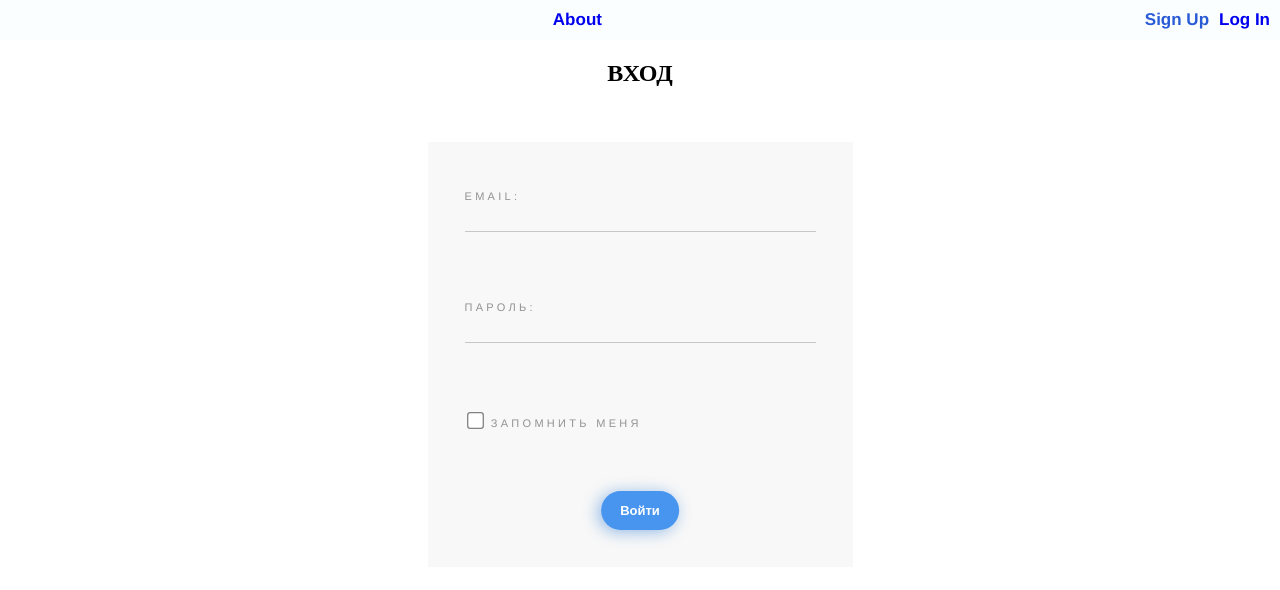
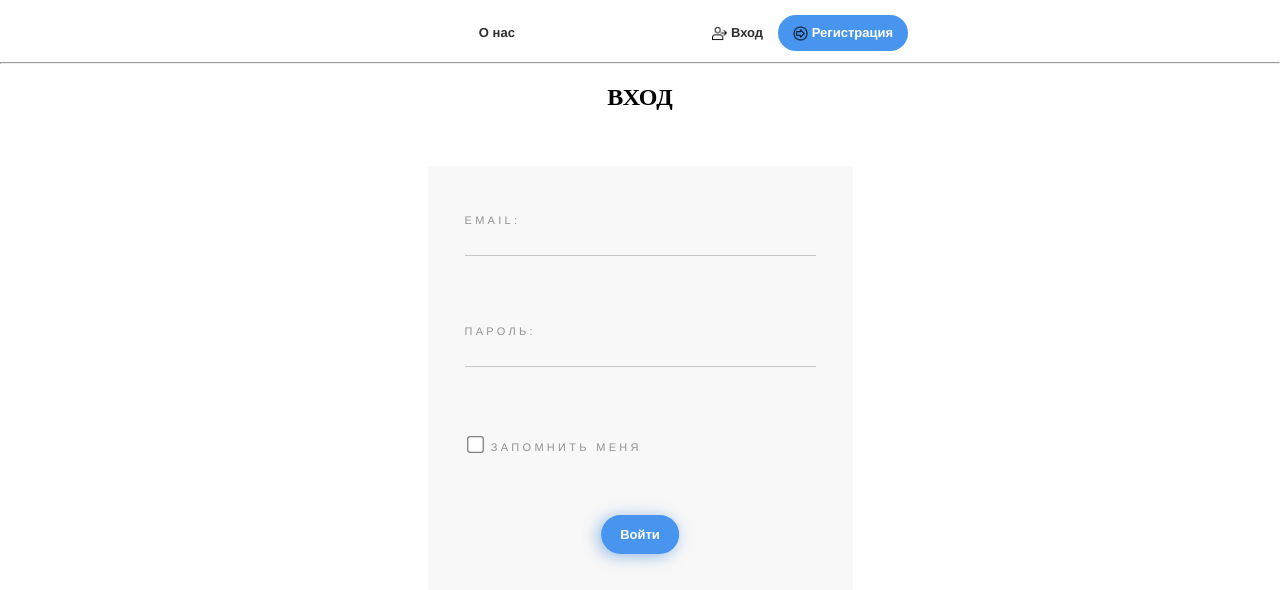
Before and after one commit to Boborikin/Flask-Shortener, a Flask app: page /login in a window 1280 px wide. Shown: the top 590 px of the page. Run offline with Flask 2, Linux system fonts and the light colour scheme; some libraries are stand-ins or nearby versions.

Commit message:
Rework navbar

```diff
--- a/app.py
+++ b/app.py
@@ -152,6 +152,7 @@ def index():
     return render_template('index.html', form=form, link=short_link)
 
 
+
 @app.route('/<code>')
 def redirector(code):
     url = Link.query.filter(Link.short_link.endswith(code)).first()
@@ -176,6 +177,7 @@ def login():
             return redirect(next)
         flash('Invalid username or password')
     return render_template('login.html', form=form)
+
 
 @app.route('/logout')
 @login_required
--- a/static/base.css
+++ b/static/base.css
@@ -10,10 +10,11 @@ body {
 
 ul {
     list-style-type: none;
-    margin: 0;
-    padding: 10px;
-    text-align: center;
-    background-color: rgba(242, 250, 250, 0.30);
+    margin-top: 0px;
+    padding-bottom: 30px;
+    padding-top: 15px;
+    text-align: inherit;
+    background-color: rgba(255, 255, 255, 0.30);
     font-size: 17px;
 
 }
@@ -24,12 +25,20 @@ li {
 
 a {
     text-decoration: none;
+    text-align: center;
 }
 
 #signup {
-    padding-right: 10px;
-    color: #2a5bd7;
+    display: inline-block;
+    background-color: #4895ef;
+    color: #fff;
+    font-size: 0.813rem;
+    font-weight: 700;
+    padding: 10px 15px;
+    border-radius: 28px;
+    vertical-align: middle;
     float: right;
+    margin-right: 30%;
 }
 
 a:hover {
@@ -37,10 +46,52 @@ a:hover {
 }
 
 #login {
+    display: inline-block;
+    font-size: 0.813rem;
+    font-weight: 700;
+    padding: 10px 15px;
+    border-radius: 28px;
     float: right;
+    color: #2e2e2e;
+    margin-left: 11.5%;
 }
 
 #logout {
+     display: inline-block;
+    background-color: #4895ef;
+    color: #fff;
+    font-size: 0.813rem;
+    font-weight: 700;
+    padding: 10px 15px;
+    border-radius: 28px;
+    vertical-align: middle;
     float: right;
+    margin-right: 30%;
+    margin-left: 10%;
+}
 
+#stats {
+    display: inline-block;
+    font-size: 0.813rem;
+    font-weight: 700;
+    padding: 10px 15px;
+    border-radius: 28px;
+    float: right;
+    color: #2e2e2e;
+    margin-right: 2%;
 }
+
+#about {
+    display: inline-block;
+    font-size: 0.813rem;
+    font-weight: 700;
+    padding: 10px 15px;
+    border-radius: 28px;
+    float: right;
+    color: #2e2e2e;
+    margin-right: 2%;
+}
+
+hr {
+    color: rgba(249, 249, 249, 0.3);
+}
--- a/static/login.css
+++ b/static/login.css
@@ -26,18 +26,7 @@ h2 {
 
 }
 
-.form-submit {
-    margin-top: -24px;
-    box-shadow: -0.187rem 0.125rem 1rem rgba(255, 146, 124, 0.45);
-    background-color: #f85130;
-    color: #fff;
-    font-size: 0.813rem;
-    font-weight: 700;
-    padding: 12px 19px;
-    border-radius: 28px;
-    vertical-align: middle;
 
-}
 .submit-button {
     display: inline-block;
     box-shadow: -0.187rem 0.125rem 1rem rgba(20, 107, 207, 0.45);
--- a/templates/base.html
+++ b/templates/base.html
@@ -12,17 +12,35 @@
 {% block navbar %}
     <div class="navbar">
     <ul>
+        {% if not current_user.is_authenticated %}
+        <li><a href="{{ url_for('register') }}" id="signup">
+            <img src="/static/sign_up.png" width="15" height="15" alt="" style="vertical-align:middle">
+            Регистрация
+        </a></li>
+        {% endif %}
         {% if current_user.is_authenticated %}
-        <li><a href="{{ url_for('logout') }}" id="logout">Log Out</a></li>
+        <li><a href="{{ url_for('logout') }}" id="logout">
+            <img src="/static/log-out.png" width="15" height="15" alt="" style="vertical-align:middle">
+            Выход
+        </a></li>
         {% else %}
-        <li><a href="{{ url_for('login') }}" id="login">Log In</a></li>
+        <li>
+            <a href="{{ url_for('login') }}" id="login">
+                <img src="/static/user.png" width="15" height="15" alt="" style="vertical-align:middle">
+                Вход
+            </a>
+        </li>
         {% endif %}
-        <li><a href="/about">About</a></li>
         {% if current_user.is_authenticated %}
-        <li><a href="{{ url_for('stats') }}">Statistics</a></li>
+        <li><a href="{{ url_for('stats') }}" id="stats">
+            <img src="/static/stats.png" width="13" height="13" alt="" style="vertical-align:middle">
+            Статистика
+        </a></li>
         {% endif %}
-        <li><a href="{{ url_for('register') }}" id="signup">Sign Up</a></li>
+        <li><a href="/about" id="about">О нас</a></li>
+
     </ul>
+    <hr>
     </div>
 {% endblock %}
 {% block content %}{% endblock %}
```
Also changed, not shown: static/log-out.png (added), static/sign_up.png (added), static/stats.png (added), static/user.png (added).
